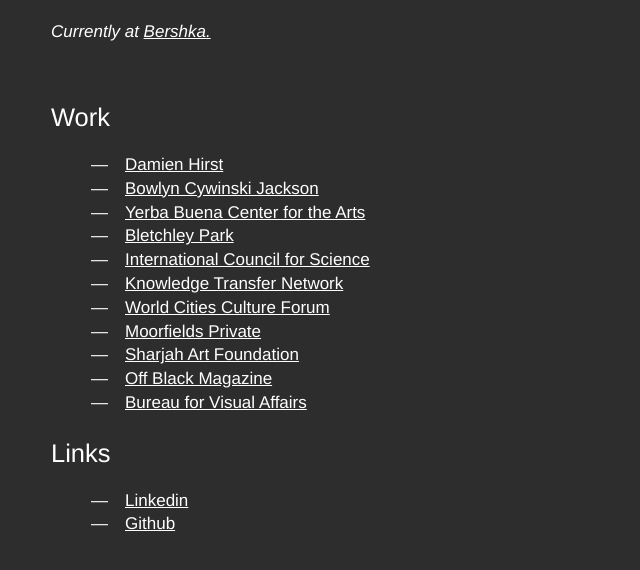
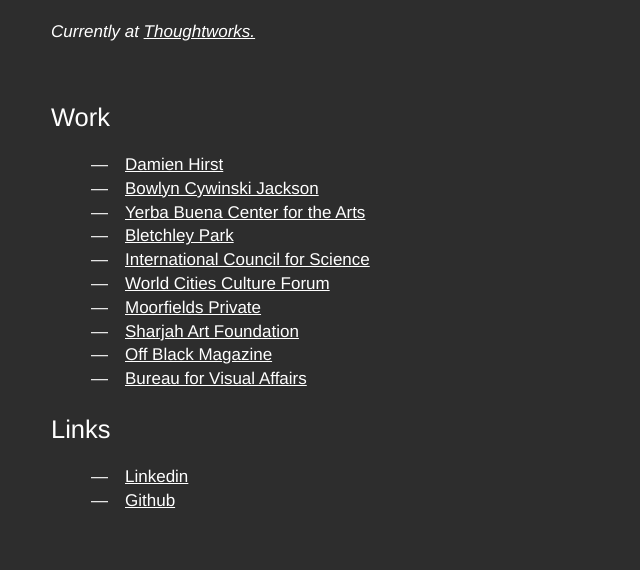
Before and after one commit to tompeace/portfolio, a plain HTML site: page index.html in a window 1280 px wide. Shown: the part 76-646 px from the top of the page, without its empty margins (0-640 px from the left). Drawn offline with Linux system fonts and the light colour scheme.

Commit message:
Update index.html

```diff
--- a/index.html
+++ b/index.html
@@ -8,7 +8,7 @@
     <body class="fade-in transition">
         <h1 class="light">Tom Peace — Web Developer</h1>
         <h4 class="light italic pb3">
-            Currently at <a class="no-js" href="http://www.bershka.com">Bershka.</a>
+            Currently at <a class="no-js" href="http://www.thoughtworks.com">Thoughtworks.</a>
         </h4>
         <h2 class="light mb1">Work</h2>
         <ul>
@@ -17,12 +17,11 @@
             <li><a target="_blank" href="http://www.ybca.org">Yerba Buena Center for the Arts</a></li>
             <li><a target="_blank" href="https://www.bletchleypark.org.uk">Bletchley Park</a></li>
             <li><a target="_blank" href="https://www.council.science">International Council for Science</a></li>
-            <li><a target="_blank" href="http://www.ktn-uk.co.uk">Knowledge Transfer Network</a></li>
             <li><a target="_blank" href="http://www.worldcitiescultureforum.com/">World Cities Culture Forum</a></li>
             <li><a target="_blank" href="http://www.moorfields-private.co.uk">Moorfields Private</a></li>
             <li><a target="_blank" href="http://www.sharjahart.org/">Sharjah Art Foundation</a></li>
             <li><a target="_blank" href="http://offblackmagazine.com">Off Black Magazine</a></li>
-	        <li><a target="_blank" href="https://www.bureau-va.com">Bureau for Visual Affairs</a></li>
+	    <li><a target="_blank" href="https://www.bureau-va.com">Bureau for Visual Affairs</a></li>
         </ul>
         <h2 class="light mb1">Links</h2>
         <ul>
```
